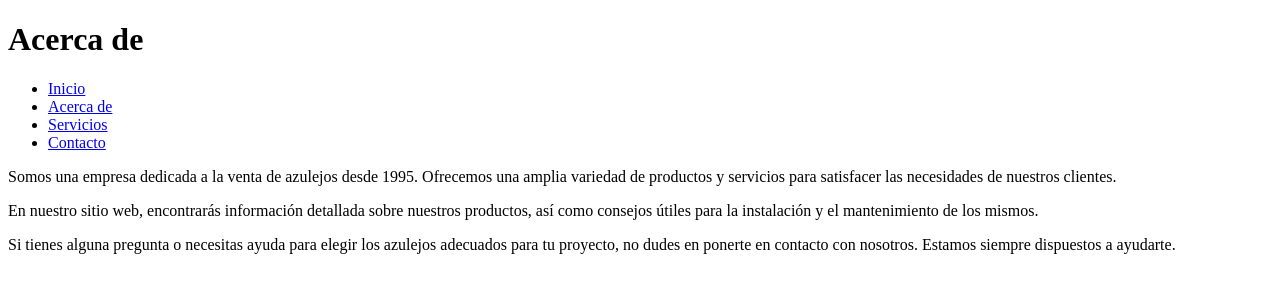
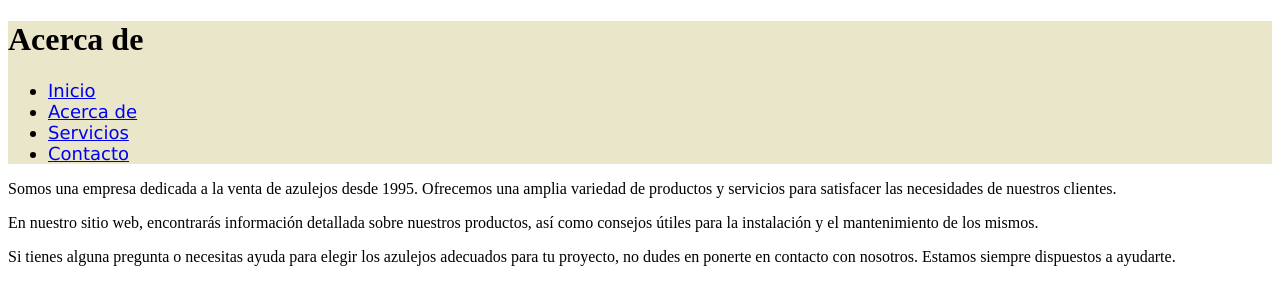
Before and after one commit to jorzarso/Yanazu, a plain HTML site: page acercade.html in a window 1280 px wide. Drawn offline with Linux system fonts and the light colour scheme.

Commit message:
Añadir estilos a las páginas.

```diff
--- a/acercade.html
+++ b/acercade.html
@@ -3,7 +3,7 @@
 <head>
 	<meta charset="UTF-8">
 	<title>Acerca de</title>
-	<link rel="stylesheet" type="text/css" href="main.css">
+	<link rel="stylesheet" type="text/css" href="styles.css">
 </head>
 <body>
 	<header>
```
Also changed, not shown: contacto.html (+1 -1 lines), servicios.html (+1 -1 lines).
